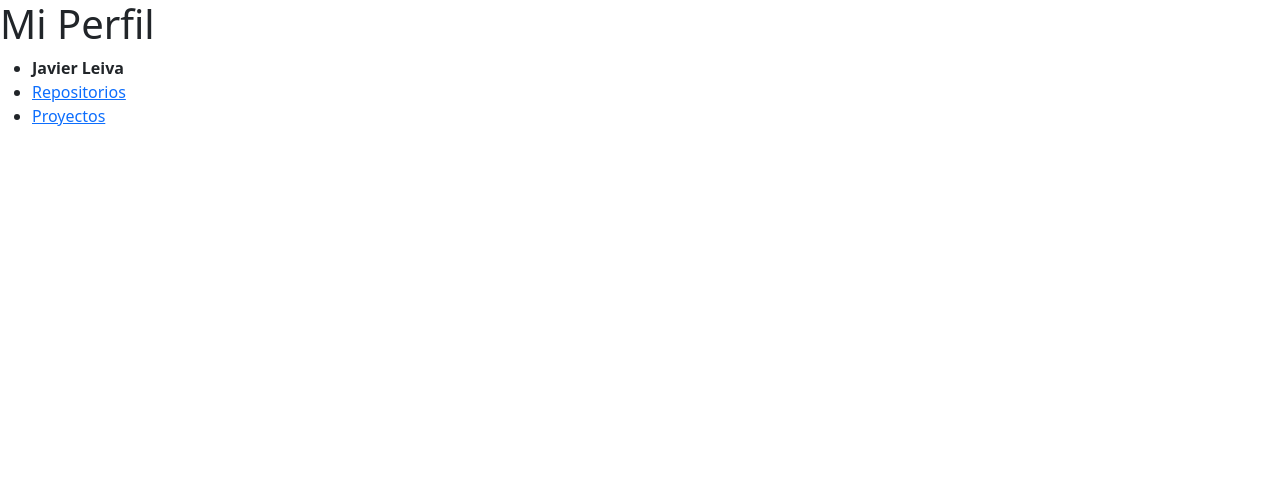
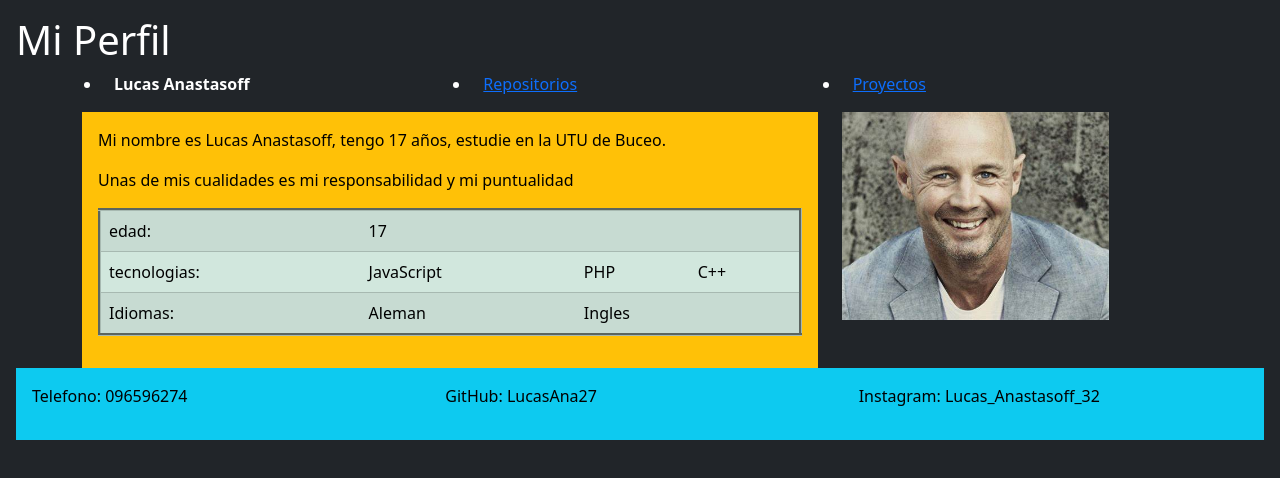
Before and after one commit to Javiii25/dise-o-web, a plain HTML site: page actividad1.html in a window 1280 px wide. Drawn offline with nearby package versions, Linux system fonts and the light colour scheme.

Commit message:
terminamos la actividad 1 de 4 del practico con nacho

```diff
--- a/actividad1.html
+++ b/actividad1.html
@@ -6,25 +6,46 @@
     <link href="https://cdn.jsdelivr.net/npm/bootstrap@5.3.3/dist/css/bootstrap.min.css" rel="stylesheet" integrity="sha384-QWTKZyjpPEjISv5WaRU9OFeRpok6YctnYmDr5pNlyT2bRjXh0JMhjY6hW+ALEwIH" crossorigin="anonymous">
     <title>Document</title>
 </head>
-<header>
-    <h1>Mi Perfil</h1>
+<header class="row">
+    <h1 class="col-12 col-lg-12 col-md-6 col-sm-4">Mi Perfil</h1>
 </header>
-<nav>
-    <ul>
-        <li><b>Javier Leiva</b></li>
-        <li><a href="">Repositorios</a></li>
-        <li><a href="">Proyectos</a></li>
+<nav >
+    <div class="container">
+    <ul class="row">
+        <li class="col-lg-4 col-sm-12 col-md-4"><b>Lucas Anastasoff</b></li>
+        <li class="col-lg-4 col-sm-12 col-md-4"><a href="">Repositorios</a></li>
+        <li class="col-lg-4 col-sm-12 col-md-4"><a href="">Proyectos</a></li>
     </ul>
+</div>
 </nav>
-<body>
-    <main>
+<body class="text-bg-dark p-3">
 
+    <div class="container">
+        <div class="row">
+
+            <div class="col-lg-8 col-sm-12 col-md-6">
+    <main class="text-bg-warning p-3">
+        <p>Mi nombre es Lucas Anastasoff, tengo 17 años, estudie en la UTU de Buceo.</p> <p>Unas de mis cualidades es mi responsabilidad y mi puntualidad</p>
+        <table border="3" class="table table-success table-striped">
+            <tr><td>edad:</td><td colspan="3">17</td></tr>
+            <tr><td>tecnologias:</td><td>JavaScript</td><td>PHP</td><td>C++</td></tr>
+            <tr><td>Idiomas:</td><td>Aleman</td><td colspan="2">Ingles</td></tr>
+        </table>
     </main>
-    <aside>
-
-    </aside>
+</div>
+    <div class="col-lg-4 col-sm-12 col-md-6">
+                <aside class="text-bs-success-bg-subtle">
+                    <div class="col-sm-12 col-md-12 col-lg-9">
+                    <img src="foto.jfif" class="img-fluid">
+                </div>
+                </aside>
+            </div>
+</div>
+</div>
 </body>
-<footer>
-
+<footer class="text-bg-info p-3">
+    <div class="row">
+    <p class="col-lg-4 col-sm-12 col-md-4">Telefono: 096596274</p> <p class="col-lg-4 col-sm-12 col-md-4">GitHub: LucasAna27</p> <p class="col-lg-4 col-sm-12 col-md-4">Instagram: Lucas_Anastasoff_32</p>
+</div>
 </footer>
 </html>
```
Also changed, not shown: foto.jfif (added).
